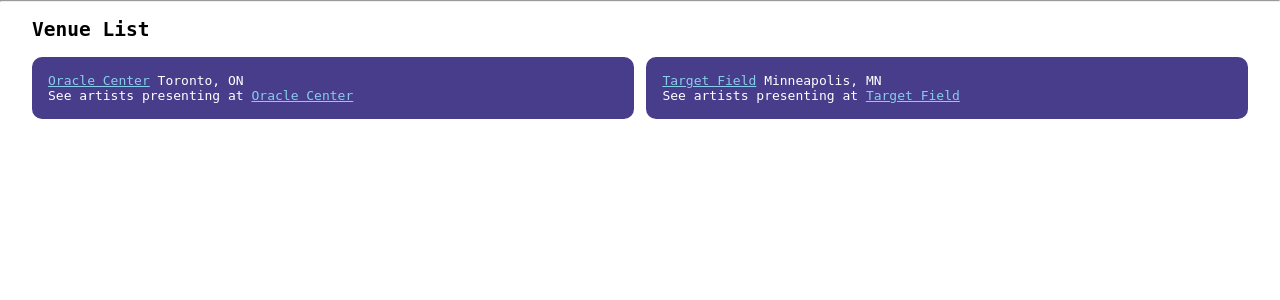
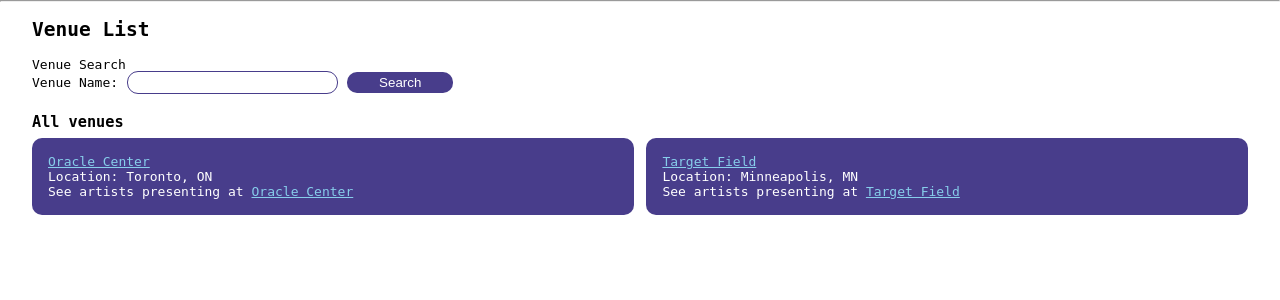
Before and after one commit to fermolanoc/final-project-emerging-tech, a Django app: page /venues/list/ in a window 1280 px wide. Shown: the part 119-419 px from the top of the page. Run offline with Django 3.2, Linux system fonts and the light colour scheme; data comes from the database, SQL or seed files in the repository; both versions use the stored data as it was after the commit.

Commit message:
[ADD] form to search for venues, update global styles

```diff
--- /dev/null
+++ b/events/music_events/forms.py
@@ -0,0 +1,5 @@
+from django import forms
+
+
+class VenueSearchForm(forms.Form):
+    search_name = forms.CharField(label='Venue Name', max_length=200)
--- a/events/music_events/templates/music_events/base.html
+++ b/events/music_events/templates/music_events/base.html
@@ -8,11 +8,12 @@
 <body>
 <header>
   <h1>MUSIC EVENTS</h1>
-
-  <a href="{% url 'events:homepage' %}">Home</a>
-  <a href="{% url 'events:venue_list' %}">Venues</a>
-  <a href="{% url 'events:artist_list' %}">Artists</a>
-{#  <a href="{% url 'events:show_list' %}">Shows</a>#}
+  <div>
+    <a href="{% url 'events:homepage' %}">Home</a>
+    <a href="{% url 'events:venue_list' %}">Venues</a>
+    <a href="{% url 'events:artist_list' %}">Artists</a>
+    {#  <a href="{% url 'events:show_list' %}">Shows</a>#}
+  </div>
 
 </header>
 <hr>
--- a/events/music_events/templates/music_events/venues/venue_list.html
+++ b/events/music_events/templates/music_events/venues/venue_list.html
@@ -2,16 +2,34 @@
 
 <h2>Venue List</h2>
 
+<div>
+  <p>Venue Search</p>
+  <form action="{% url 'events:venue_list' %}">
+    {{ form }}
+    <input type="submit" class="btn" value="Search" />
+  </form>
+
+  <div class="filtered-results">
+    {% if search_term %}
+    <h3 id="venue-list-title">
+      Venues matching '{{ search_term }}'
+      <a href="{% url 'events:venue_list' %}" id="clear_search">clear</a>
+    </h3>
+    {% else %}
+    <h3 id="venue-list-title">All venues</h3>
+    {% endif %}
+  </div>
+
     <div class="list">
-    {% for venue in venues_list %}
+        {% for venue in venues %}
 
         <div id="venue-{{ venue.pk }}" class="row">
-      <p>
+          <p class="item-name">
             <a href=""
               >{{ venue.name }}</a
             >
-        {{ venue.city }}, {{ venue.state }}
           </p>
+          <p class="item-location">Location: {{ venue.city }}, {{ venue.state }}</p>
           <p>
             See artists presenting at
             <a href=""
@@ -24,5 +42,6 @@
         <p>No venues found</p>
         {% endfor %}
     </div>
+</div>
 
 {% endblock %}
--- a/events/music_events/views.py
+++ b/events/music_events/views.py
@@ -1,6 +1,7 @@
 from django.shortcuts import render
 
 from .models import Venue
+from .forms import VenueSearchForm
 
 
 # Create your views here.
@@ -9,9 +10,21 @@ def homepage(request):
 
 
 def venue_list(request):
-    venues_list = Venue.objects.all().order_by('name')
-    context = {'venues_list': venues_list}
-    return render(request, 'music_events/venues/venue_list.html', context)
+    form = VenueSearchForm()
+    search_name = request.GET.get('search_name')
+
+    if search_name:
+        # search for this venue, display results. Use case-insensitive contains
+        venues_results = Venue.objects.filter(name__icontains=search_name).order_by('name')
+    else:
+        venues_results = Venue.objects.all().order_by('name')
+
+    # venues_list = Venue.objects.all().order_by('name')
+    # context =
+    return render(request, 'music_events/venues/venue_list.html',
+                  {'venues': venues_results,
+                   'form': form,
+                   'search_term': search_name})
 
 
 def artists_list(request):
--- a/events/www/static/css/global.css
+++ b/events/www/static/css/global.css
@@ -85,43 +85,12 @@ input, textarea {
   background-color: darkslateblue;
   border-radius: 10px;
   border: none;
-  outline: 1px solid darkslateblue;
-  outline-offset: 2px;
+  outline: none;
+  /*outline: 1px solid darkslateblue;*/
+  /*outline-offset: 2px;*/
   cursor: pointer;
 }
 
 .filtered-results {
   margin-bottom: 2rem;
 }
-
-
-/* Notes */
-.new-note-form {
-  display: flex;
-  flex-direction: column;
-  width: 30%;
-}
-
-.social-links {
-  margin-top: 1rem;
-  margin-bottom: 1rem;
-  display: flex;
-  /* justify-content: space-between; */
-  gap: 2rem;
-}
-
-/*.error {*/
-/*  background-color: #b73f08;*/
-/*  border-radius: 5px;*/
-/*  padding: 2px;*/
-/*  margin: 2px;*/
-/*}*/
-
-/*#add-new-show-link, .create-account-link {*/
-/*  font-size: large;*/
-/*  color: violet;*/
-/*}*/
-/*.cancel a {*/
-/*  text-decoration: none;*/
-/*  color: white;*/
-/*}*/
```
Also changed, not shown: events/music_events/static/css/global.css (+35 -45 lines), events/db.sqlite3. Lines whose indentation alone changed are shown as unchanged.
